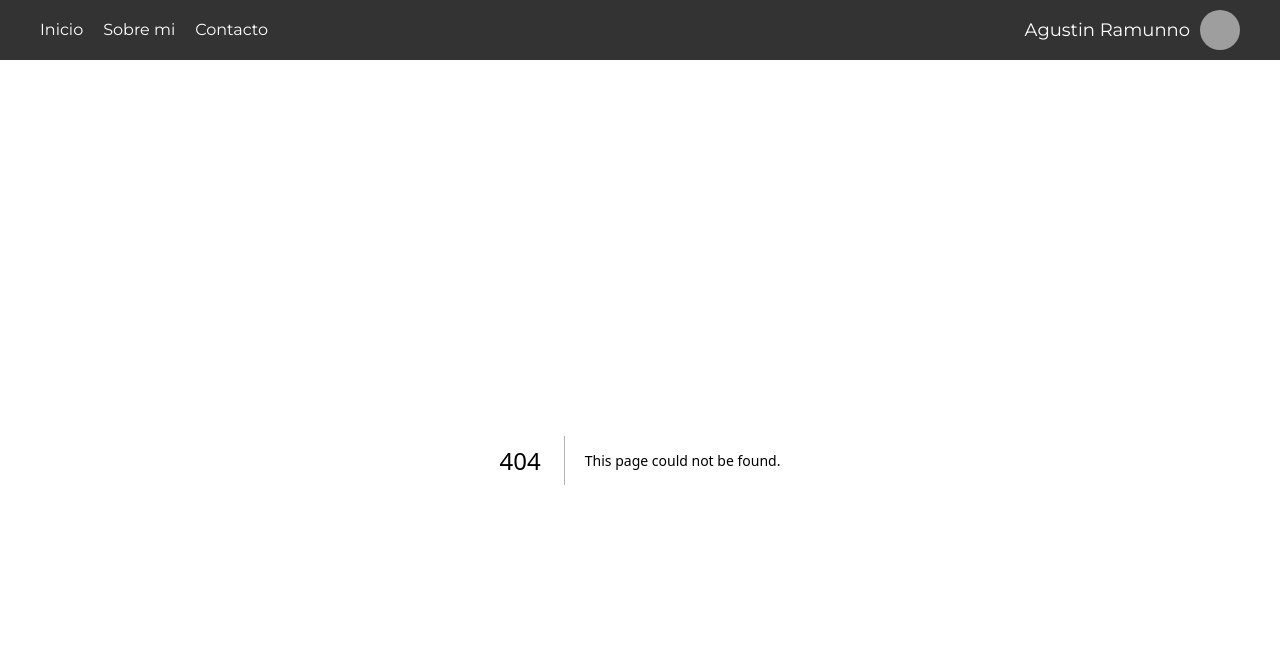
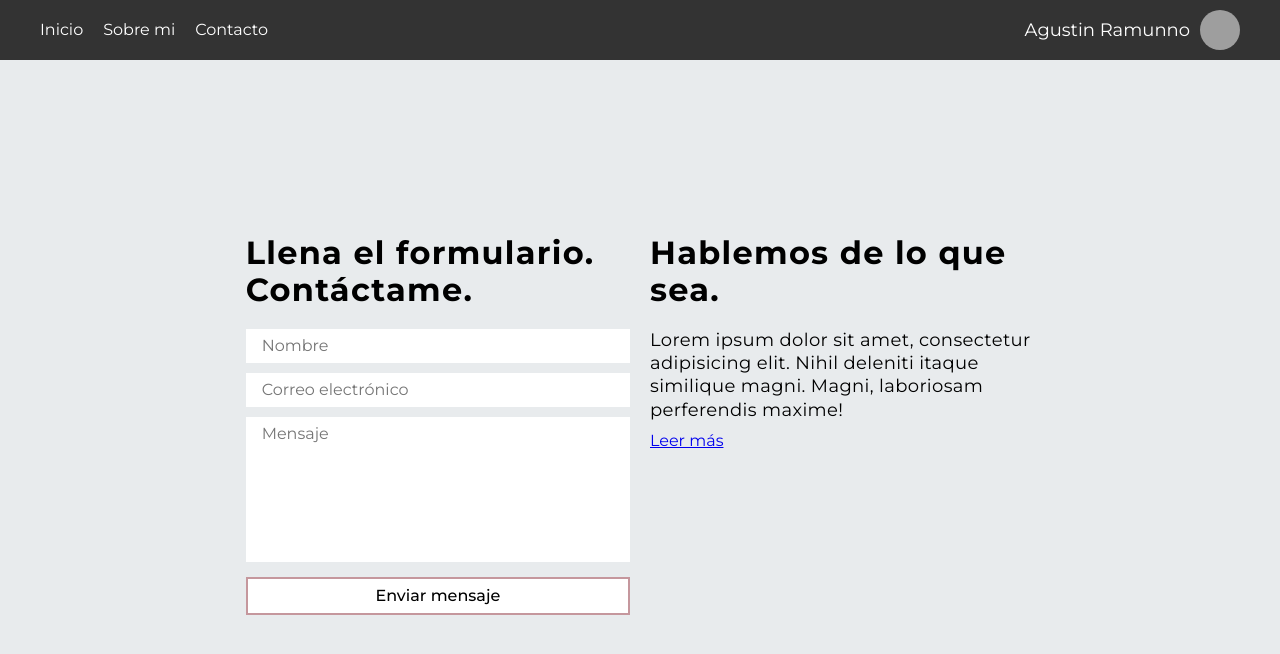
Before and after one commit to RamunnoAJ/sturdy-journey, a Next.js app: page /contact in a window 1280 px wide. Before the commit this address had no page. Shown: the top 654 px of the page. Built offline with nearby package versions, Linux system fonts and the light colour scheme; grey boxes are pictures that could not be loaded.

Commit message:
Agrego página de contacto

```diff
--- /dev/null
+++ b/src/app/contact/page.js
@@ -0,0 +1,18 @@
+import styles from "./styles.module.css";
+import ContactForm from "@/components/contact/ContactForm/ContactForm";
+import ContactText from "@/components/contact/ContactText/ContactText";
+
+export default function ContactPage() {
+  return (
+    <main className={styles.main}>
+      <div className={styles.container}>
+        <div className={styles.inner__container}>
+          <ContactForm />
+        </div>
+        <div className={styles.inner__container}>
+          <ContactText title="Hablemos de lo que sea." />
+        </div>
+      </div>
+    </main>
+  );
+}
--- /dev/null
+++ b/src/app/contact/styles.module.css
@@ -0,0 +1,28 @@
+.main {
+  min-height: calc(100vh - 70px);
+  display: grid;
+  place-content: center;
+}
+
+.container {
+  max-width: 1200px;
+  padding: 20px;
+  margin: 0 auto;
+  margin-top: 10px;
+  display: flex;
+  flex-direction: column;
+  gap: 20px;
+  align-items: center;
+}
+
+.inner__container {
+  width: 100%;
+  max-width: 420px;
+}
+
+@media (min-width: 768px) {
+  .container {
+    flex-direction: row;
+    align-items: start;
+  }
+}
```
